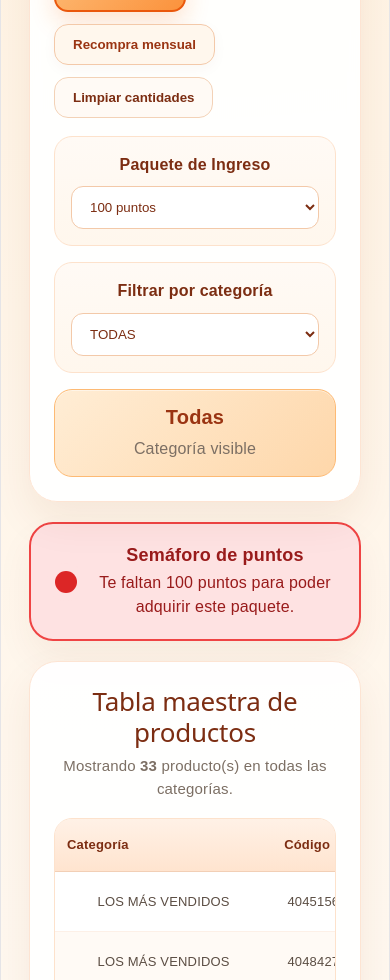
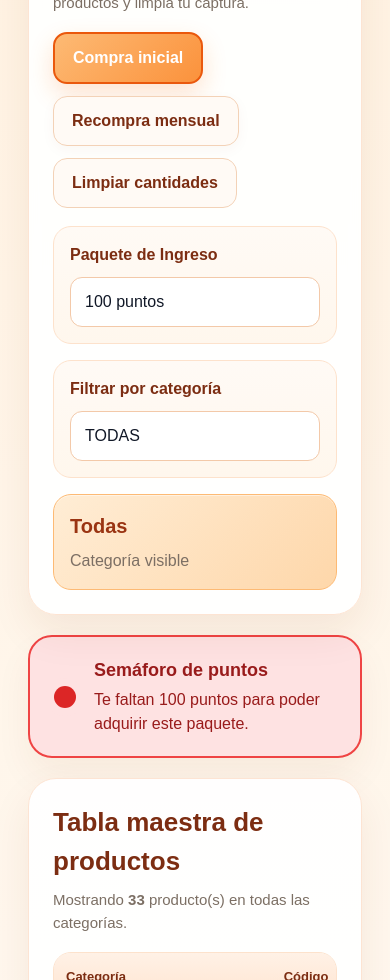
Before and after one commit to jofsay/bodylogic-app, a React (Vite) app: page / in a window 390 px wide. Shown: the part 1020-2000 px from the top of the page. Built offline with nearby package versions, Linux system fonts and the light colour scheme.

Commit message:
Corregir estilos visuales en celular

```diff
--- a/src/App.jsx
+++ b/src/App.jsx
@@ -713,13 +713,15 @@ const filaBotones = {
 const botonPrimario = {
  padding: "12px 18px",
  borderRadius: "14px",
-  border: "1px solid #f3c9a9",
-  backgroundColor: "#fff7ed",
-  color: "#9a3412",
+ border: "1px solid #f3d2b7",
+ backgroundColor: "#fffaf5",
+ color: "#7c2d12",
  cursor: "pointer",
  fontWeight: "bold",
  boxShadow: "0 4px 14px rgba(124,45,18,0.04)",
  transition: "all 0.2s ease",
+ appearance: "none",
+ WebkitAppearance: "none",
 };
 
 const botonPrimarioActivo = {
@@ -738,6 +740,8 @@ const botonSecundario = {
  color: "#7c2d12",
  cursor: "pointer",
  fontWeight: "bold",
+ appearance: "none",
+ WebkitAppearance: "none",
 };
 
 const gridControles = {
@@ -901,6 +905,10 @@ const inputCantidad = {
  borderRadius: "10px",
  border: "1px solid #f3c9a9",
  backgroundColor: "#ffffff",
+ color: "#111827",
+ WebkitTextFillColor: "#111827",
+ appearance: "none",
+ WebkitAppearance: "none",
 };
 
 const gridInformacion = {
@@ -986,7 +994,9 @@ const infoCardLink = {
   backgroundColor: "#ffffff",
   border: "1px solid #fdc9a3",
   boxShadow: "0 8px 18px rgba(249,115,22,0.08)",
+  cursor: "pointer",
 };
+
 
 const leyendaItem = {
   padding: "12px 14px",
--- a/src/components/FormularioMembresia.jsx
+++ b/src/components/FormularioMembresia.jsx
@@ -663,9 +663,10 @@ function FilaDoble({
 const seccionEstilo = {
   marginTop: "20px",
   padding: "16px",
-  borderRadius: "12px",
+  borderRadius: "18px",
   backgroundColor: "#ffffff",
-  border: "1px solid #e2e8f0",
+  border: "1px solid #fde2cc",
+  boxShadow: "0 10px 24px rgba(124,45,18,0.05)",
 };
 
 const gridCampos = {
@@ -678,54 +679,70 @@ const labelEstilo = {
   display: "block",
   marginBottom: "6px",
   fontWeight: "bold",
-  color: "#334155",
+  color: "#7c2d12",
 };
 
 const inputEstilo = {
   width: "100%",
   padding: "10px 12px",
   borderRadius: "10px",
-  border: "1px solid #cbd5e1",
+  border: "1px solid #d6d3d1",
   boxSizing: "border-box",
+  backgroundColor: "#ffffff",
+  color: "#111827",
+  WebkitTextFillColor: "#111827",
+  appearance: "none",
+  WebkitAppearance: "none",
 };
 
 const textareaEstilo = {
   width: "100%",
   padding: "10px 12px",
   borderRadius: "10px",
-  border: "1px solid #cbd5e1",
+  border: "1px solid #d6d3d1",
   boxSizing: "border-box",
   resize: "vertical",
+  backgroundColor: "#ffffff",
+  color: "#111827",
+  WebkitTextFillColor: "#111827",
+  appearance: "none",
+ WebkitAppearance: "none",
 };
 
 const botonPrincipal = {
   padding: "10px 16px",
-  borderRadius: "10px",
-  border: "1px solid #2563eb",
-  backgroundColor: "#2563eb",
+  borderRadius: "12px",
+  border: "1px solid #ea580c",
+  background: "linear-gradient(135deg, #fdba74 0%, #fb923c 100%)",
   color: "#ffffff",
   cursor: "pointer",
   fontWeight: "bold",
+  appearance: "none",
+  WebkitAppearance: "none",
 };
 
 const botonExito = {
   padding: "10px 16px",
-  borderRadius: "10px",
-  border: "1px solid #16a34a",
+  borderRadius: "12px",
+  border: "1px solid #15803d",
   backgroundColor: "#16a34a",
   color: "#ffffff",
   cursor: "pointer",
   fontWeight: "bold",
+  appearance: "none",
+  WebkitAppearance: "none",
 };
 
 const botonSecundario = {
   padding: "10px 16px",
-  borderRadius: "10px",
-  border: "1px solid #cbd5e1",
-  backgroundColor: "#ffffff",
-  color: "#1f2937",
+  borderRadius: "12px",
+  border: "1px solid #f3d2b7",
+  backgroundColor: "#fffaf5",
+  color: "#7c2d12",
   cursor: "pointer",
   fontWeight: "bold",
+  appearance: "none",
+  WebkitAppearance: "none",
 };
 
 const tituloBloqueImpresion = {
--- a/src/index.css
+++ b/src/index.css
@@ -1,111 +1,77 @@
 :root {
-  --text: #6b6375;
-  --text-h: #08060d;
-  --bg: #fff;
-  --border: #e5e4e7;
-  --code-bg: #f4f3ec;
-  --accent: #aa3bff;
-  --accent-bg: rgba(170, 59, 255, 0.1);
-  --accent-border: rgba(170, 59, 255, 0.5);
-  --social-bg: rgba(244, 243, 236, 0.5);
-  --shadow:
-    rgba(0, 0, 0, 0.1) 0 10px 15px -3px, rgba(0, 0, 0, 0.05) 0 4px 6px -2px;
-
-  --sans: system-ui, 'Segoe UI', Roboto, sans-serif;
-  --heading: system-ui, 'Segoe UI', Roboto, sans-serif;
-  --mono: ui-monospace, Consolas, monospace;
-
-  font: 18px/145% var(--sans);
-  letter-spacing: 0.18px;
-  color-scheme: light dark;
-  color: var(--text);
-  background: var(--bg);
+ color-scheme: light;
+ font-family: Arial, sans-serif;
+ line-height: 1.5;
+ font-weight: 400;
+ color: #111827;
+ background: #fffaf5;
  font-synthesis: none;
  text-rendering: optimizeLegibility;
  -webkit-font-smoothing: antialiased;
  -moz-osx-font-smoothing: grayscale;
-
-  @media (max-width: 1024px) {
-    font-size: 16px;
-  }
 }
 
-@media (prefers-color-scheme: dark) {
-  :root {
-    --text: #9ca3af;
-    --text-h: #f3f4f6;
-    --bg: #16171d;
-    --border: #2e303a;
-    --code-bg: #1f2028;
-    --accent: #c084fc;
-    --accent-bg: rgba(192, 132, 252, 0.15);
-    --accent-border: rgba(192, 132, 252, 0.5);
-    --social-bg: rgba(47, 48, 58, 0.5);
-    --shadow:
-      rgba(0, 0, 0, 0.4) 0 10px 15px -3px, rgba(0, 0, 0, 0.25) 0 4px 6px -2px;
+* {
+ box-sizing: border-box;
 }
 
-  #social .button-icon {
-    filter: invert(1) brightness(2);
-  }
+html,
+body,
+#root {
+ margin: 0;
+ min-width: 320px;
+ min-height: 100vh;
+ color-scheme: light;
+ background: #fffaf5;
+ color: #111827;
 }
 
 body {
  margin: 0;
 }
 
-#root {
-  width: 1126px;
-  max-width: 100%;
-  margin: 0 auto;
-  text-align: center;
-  border-inline: 1px solid var(--border);
-  min-height: 100svh;
-  display: flex;
-  flex-direction: column;
-  box-sizing: border-box;
+button,
+input,
+select,
+textarea {
+ font: inherit;
+ color-scheme: light;
 }
 
-h1,
-h2 {
-  font-family: var(--heading);
-  font-weight: 500;
-  color: var(--text-h);
+input,
+select,
+textarea {
+ background-color: #ffffff !important;
+ color: #111827 !important;
+ -webkit-text-fill-color: #111827 !important;
+ border: 1px solid #d6d3d1;
+ box-shadow: none;
+ appearance: none;
+ -webkit-appearance: none;
+ opacity: 1;
 }
 
-h1 {
-  font-size: 56px;
-  letter-spacing: -1.68px;
-  margin: 32px 0;
-  @media (max-width: 1024px) {
-    font-size: 36px;
-    margin: 20px 0;
-  }
-}
-h2 {
-  font-size: 24px;
-  line-height: 118%;
-  letter-spacing: -0.24px;
-  margin: 0 0 8px;
-  @media (max-width: 1024px) {
-    font-size: 20px;
-  }
-}
-p {
-  margin: 0;
+input::placeholder,
+textarea::placeholder {
+ color: #6b7280 !important;
+ -webkit-text-fill-color: #6b7280 !important;
 }
 
-code,
-.counter {
-  font-family: var(--mono);
-  display: inline-flex;
-  border-radius: 4px;
-  color: var(--text-h);
+input:focus,
+select:focus,
+textarea:focus,
+button:focus {
+ outline: none;
+ box-shadow: 0 0 0 3px rgba(251, 146, 60, 0.18);
+ border-color: #fb923c;
 }
 
-code {
-  font-size: 15px;
-  line-height: 135%;
-  padding: 4px 8px;
-  background: var(--code-bg);
+input:-webkit-autofill,
+input:-webkit-autofill:hover,
+input:-webkit-autofill:focus,
+textarea:-webkit-autofill,
+select:-webkit-autofill {
+ -webkit-box-shadow: 0 0 0 1000px #ffffff inset !important;
+ -webkit-text-fill-color: #111827 !important;
+ transition: background-color 9999s ease-out 0s;
 }
```
Lines whose indentation alone changed are shown as unchanged.
